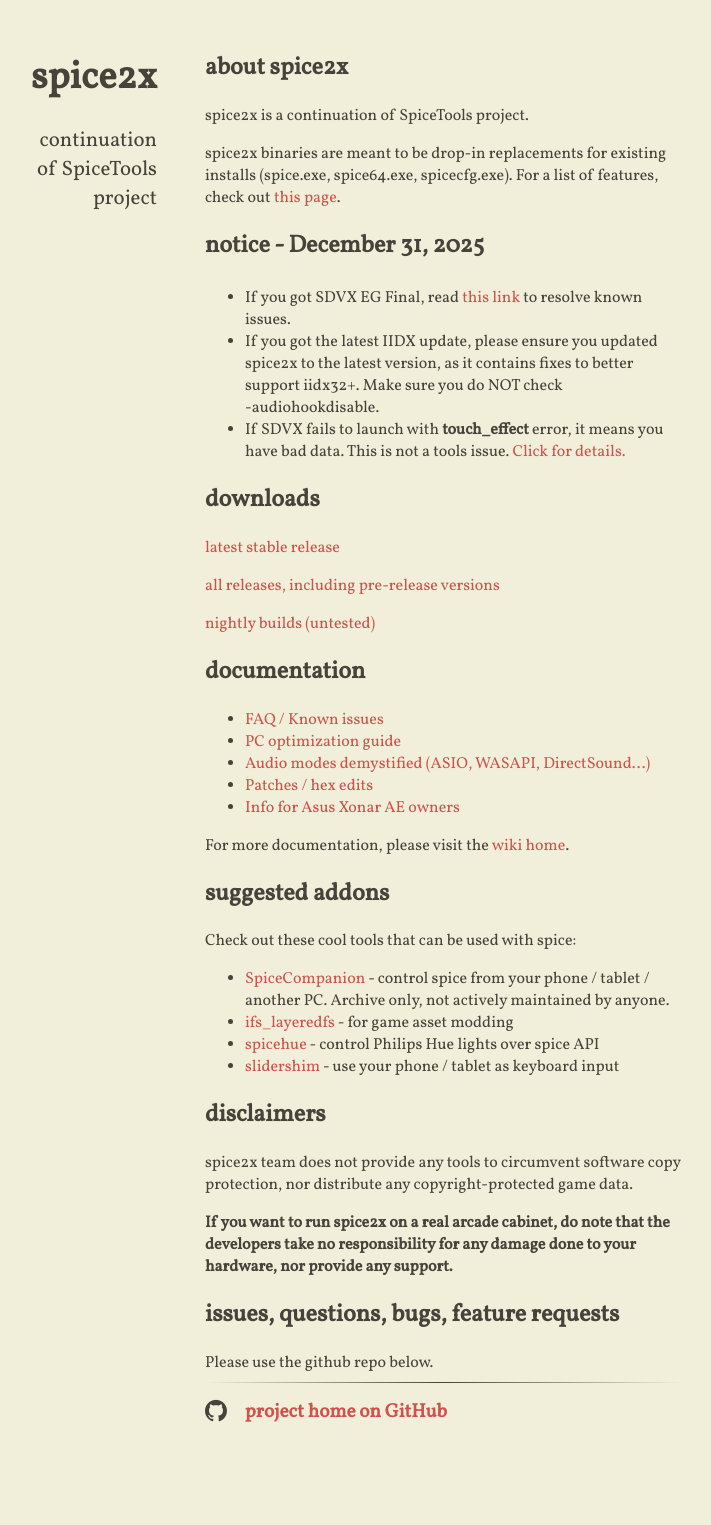
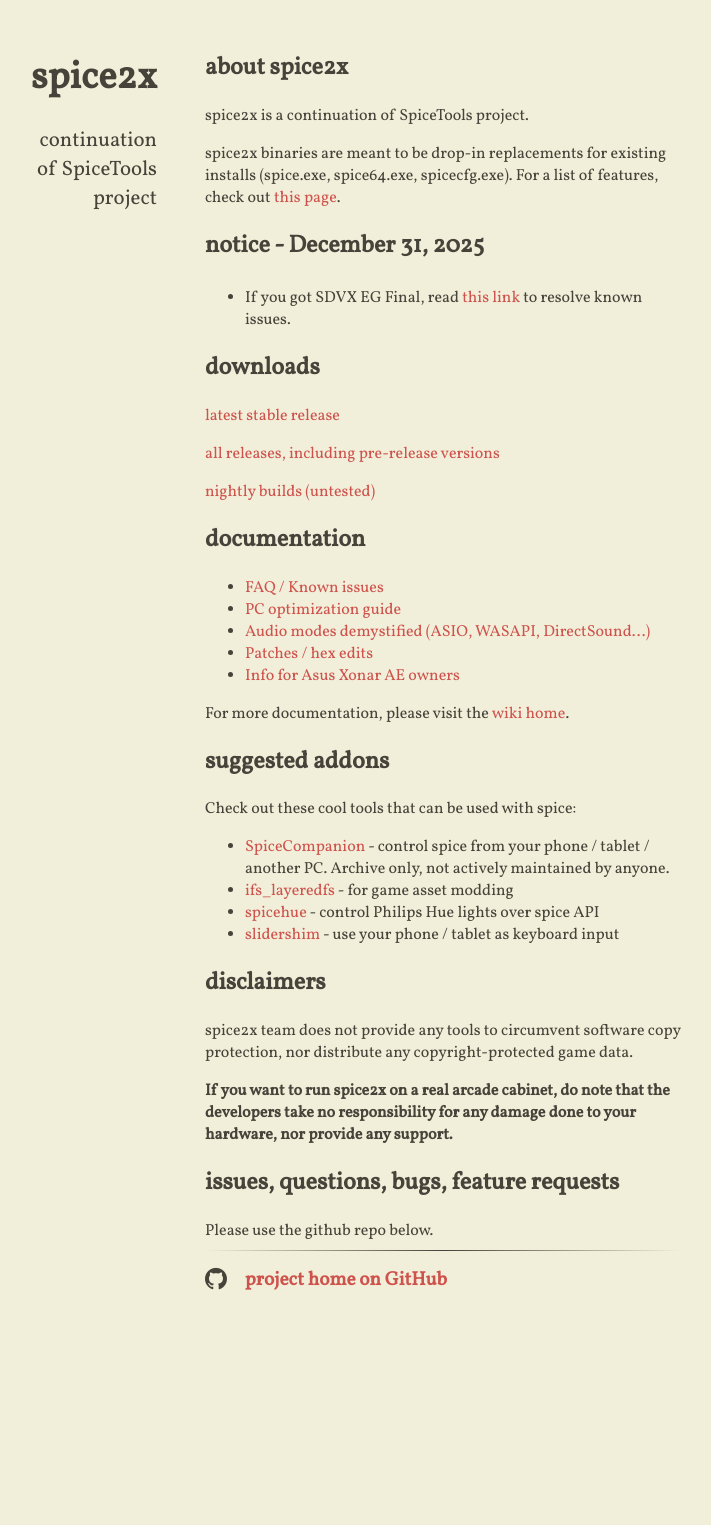
Before and after one commit to spice2x/spice2x.github.io, a Jekyll site: the page built from docs/index.html, in a window 1280 px wide. Shown: the whole page, without its empty margins (299-1010 px from the left). Built offline with Jekyll 4.4.1, drawn with Linux system fonts in a browser that asks for light colours; nearby versions of some CDN libraries; after the commit the page ends 1393 px from its top, so only the background shows below that.

Commit message:
clean up

```diff
--- a/docs/_includes/content.html
+++ b/docs/_includes/content.html
@@ -11,15 +11,6 @@
   <ul>
     <li>
       If you got SDVX EG Final, read <a href="https://github.com/spice2x/spice2x.github.io/issues/489"> this link </a>to resolve known issues.
-    </li>
-    <li>
-      If you got the latest IIDX update, please ensure you updated spice2x to the latest version, as it contains fixes to better support iidx32+. Make sure you do NOT check <nobr>-audiohookdisable</nobr>.
-    </li>
-    <li>
-      If SDVX fails to launch with <strong>touch_effect</strong> error, it means you have bad data. This is not a tools issue.
-    <a href="https://github.com/spice2x/spice2x.github.io/wiki/Known-issues#:~:text=%E6%8C%87%E5%AE%9A%E3%81%97%E3%81%9F%E3%83%AC%E3%82%A4%E3%83%A4%E3%83%BC%E3%81%AF%E5%AD%98%E5%9C%A8%E3%81%97%E3%81%BE%E3%81%9B%E3%82%93%20touch_effect">
-      Click for details.
-    </a>
     </li>
   </ul>
 </p>
```
